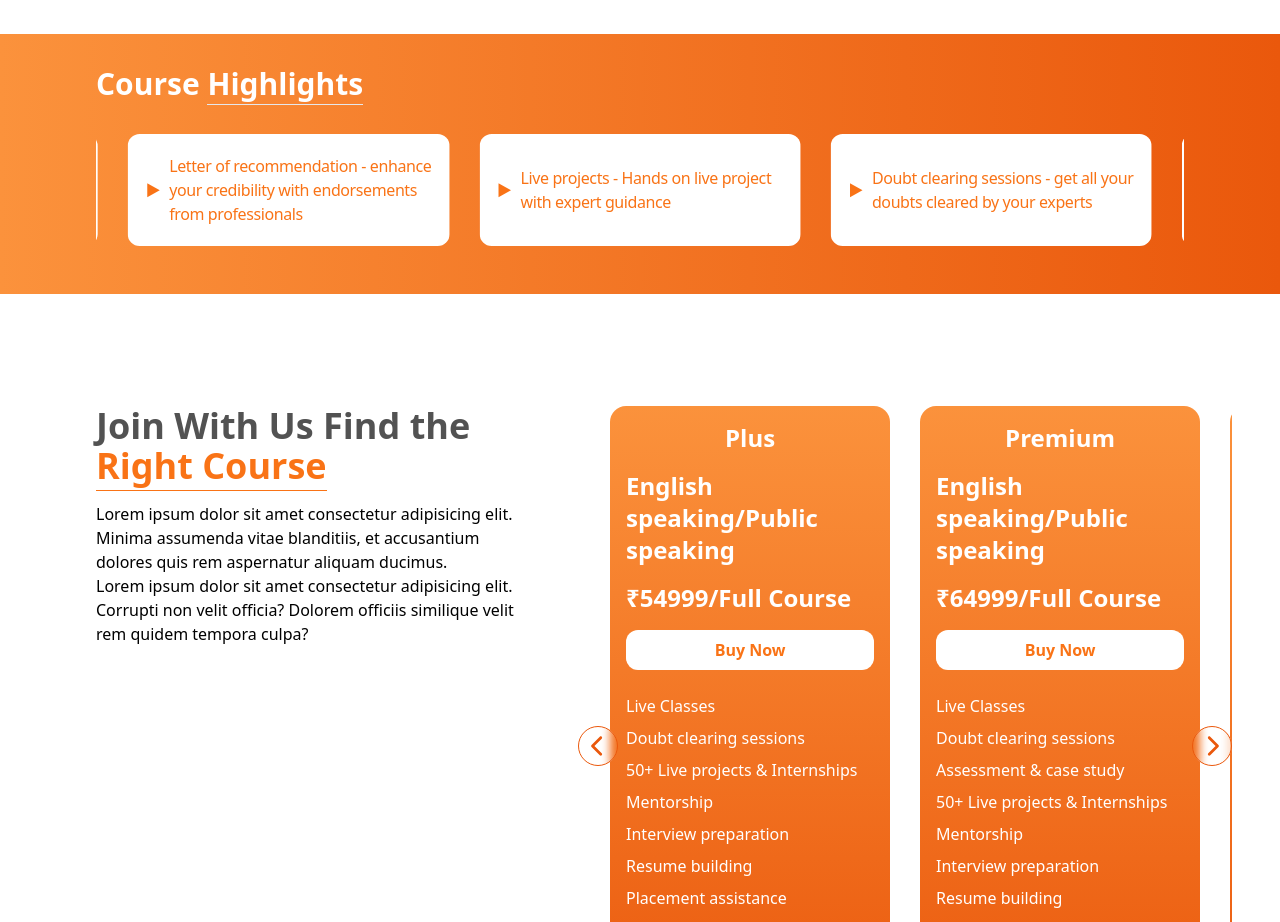
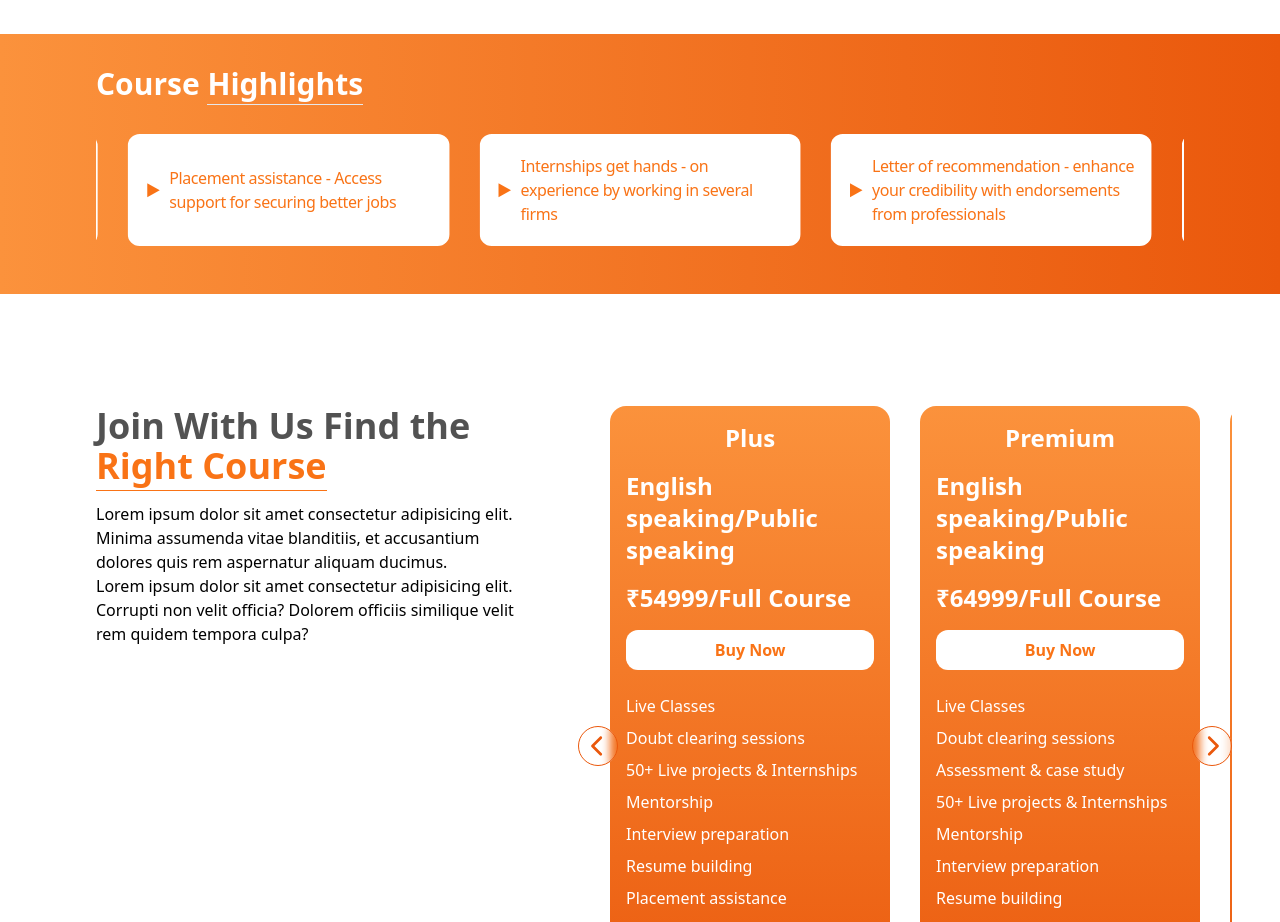
Before and after one commit to BaoiamApp/Baoiam, a React (Vite) app: page /course/1 in a window 1280 px wide. Shown: the part 2140-3062 px from the top of the page. Built offline with nearby package versions, Linux system fonts and the light colour scheme.

Commit message:
latest code

```diff
--- a/src/App.jsx
+++ b/src/App.jsx
@@ -19,15 +19,12 @@ const App = () => {
     document.body.classList.toggle("dark");
   }
 
-
-
-
   return (
     <>
       <Navbar theme={theme} />
       <Routes>
       <Route path="/" element={<Home />} />
-        <Route path="/gscb" element={<GSCB />} />
+        <Route path="/gscp" element={<GSCB />} />
         {/* <Route path="/course:id" element={<CoursePage />} /> */}
         <Route path="/courses/school" element={<School />} />
         <Route path="/course/:id" element={<Course />} />
--- a/src/Components/course/[id]/Course.jsx
+++ b/src/Components/course/[id]/Course.jsx
@@ -10,7 +10,6 @@ import 'swiper/css/pagination';
 import 'swiper/css/navigation';
 // import required modules
 import { Autoplay, Pagination, Navigation } from 'swiper/modules';
-import { MdOutlineClass } from 'react-icons/md';
 
 const Course = () => {
 
@@ -75,8 +74,9 @@ const Course = () => {
 
                 {/* <div className='flex items-center flex-wrap gap-4 text-black'>
                     {subCourse.highlights.map((h, i) => {
-                        return <div className='bg-white px-6 py-8 rounded-xl flex flex-col gap-4 w-64'>
-                            <p><span className='text-2xl font-semibold'>Live online classes</span> <br /> learn from our experts live</p>
+                        return <div key={i} className='bg-white px-6 py-8 rounded-xl flex flex-col gap-4 w-64'>
+                            {React.createElement(MDIcons["MdOutlineClass"])}
+                            <p><span className='text-2xl font-semibold'></span> <br /> learn from our experts live</p>
                         </div>
                     })}
 
--- a/src/Data.js
+++ b/src/Data.js
@@ -18,16 +18,8 @@ export const CourseCate = [
           "Students are trained to understand and connect with their audience, tailoring their messages to different listeners and settings.",
         ],
         highlights: [
-          // {
-          //   icon: "MdOutlineClass",
-          //   head: "Live online classes",
-          //   desc: "learn from our experts live",
-          // },
-          // {
-          //   icon: "MdOutlineClass",
-          //   head: "Placement assistance",
-          //   desc: "Access support for securing better jobs",
-          // },
+          "Live online classes - learn from our experts live",
+          "Placement assistance - Access support for securing better jobs",
           "Internships get hands - on experience by working in several firms",
           "Letter of recommendation - enhance your credibility with endorsements from professionals",
           "Live projects - Hands on live project with expert guidance",
```
